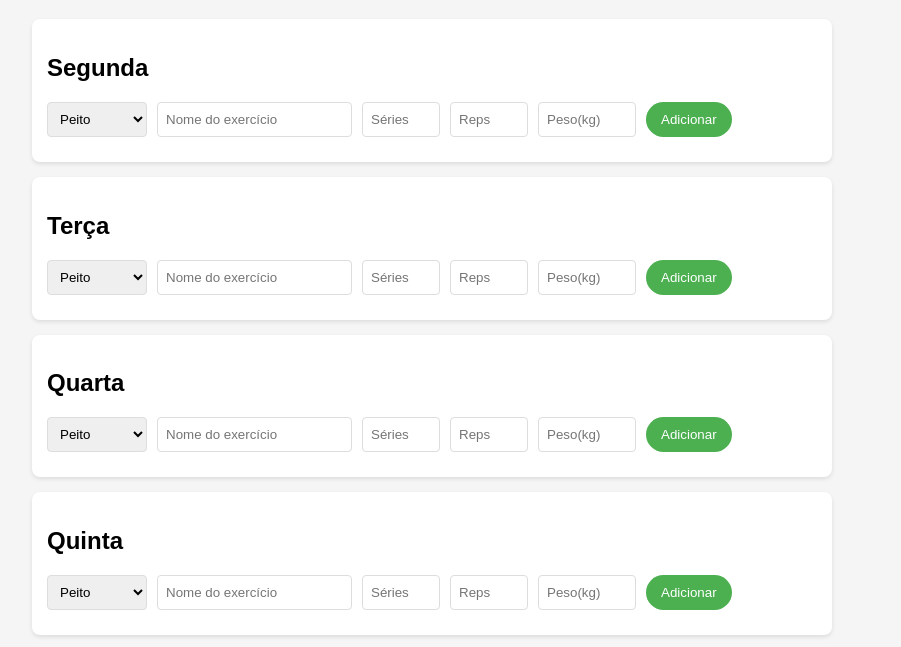
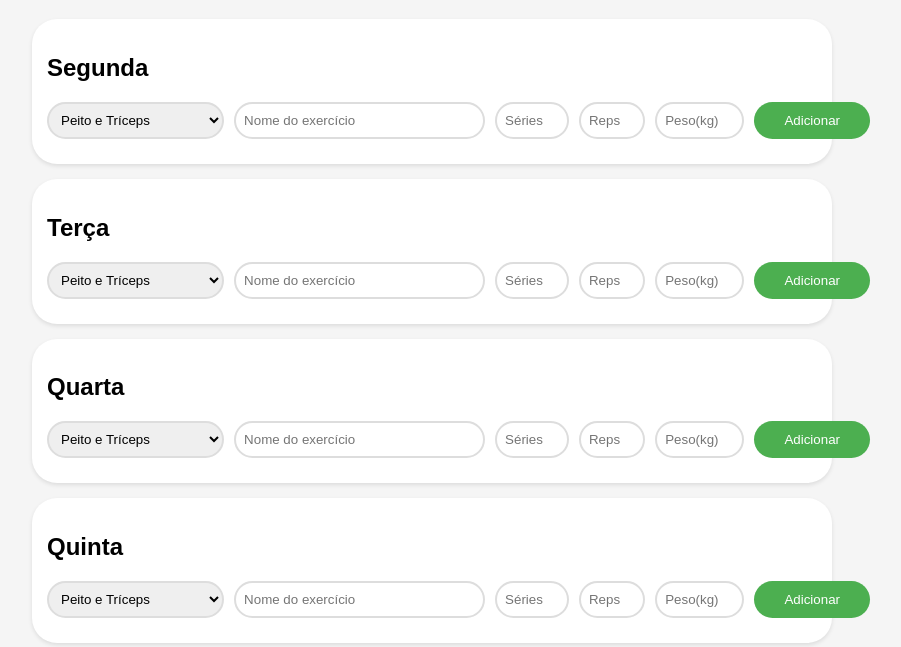
Before and after one commit to 4RL3N/cronograma-de-treinos, a plain HTML site: page index.html in a window 1280 px wide. Shown: the part 132-779 px from the top of the page, without its empty margins (208-1109 px from the left). Drawn offline with Linux system fonts and the light colour scheme.

Commit message:
modificações na interface

```diff
--- a/script.js
+++ b/script.js
@@ -1,13 +1,8 @@
 const dias = ['Segunda', 'Terça', 'Quarta', 'Quinta', 'Sexta', 'Sábado'];
         const tiposTreino = {
-            'peito': 'Peito',
-            'costas': 'Costas',
-            'perna': 'Perna',
-            'ombro': 'Ombro',
-            'triceps': 'Tríceps',
-            'biceps': 'Bíceps',
-            'abdomen': 'Abdômen',
-            'cardio': 'Cardio',
+            'peito e triceps': 'Peito e Tríceps',
+            'pernas': 'Pernas',
+            'biceps e costas': 'Bíceps e Costas',
             'outro': 'Outro'
         };
         let cronograma = {};
@@ -50,14 +45,14 @@ const dias = ['Segunda', 'Terça', 'Quarta', 'Quinta', 'Sexta', 'Sábado'];
                 dayCard.innerHTML = `
                     <h2>${dia}</h2>
                     <div class="exercise-input">
-                        <select id="tipo-${dia}" style="min-width: 100px;">
+                        <select id="tipo-${dia}" style="min-width: 23%;">
                             ${tiposOptions}
                         </select>
-                        <input type="text" id="exercise-${dia}" placeholder="Nome do exercício">
-                        <input type="text" id="sets-${dia}" placeholder="Séries" style="width: 60px;">
-                        <input type="text" id="reps-${dia}" placeholder="Reps" style="width: 60px;">
-                        <input type="text" id="peso-${dia}" placeholder="Peso(kg)" class="peso-input">
-                        <button onclick="adicionarExercicio('${dia}')">Adicionar</button>
+                        <input type="text" id="exercise-${dia}" placeholder="Nome do exercício" style="min-width: 30%;">
+                        <input type="text" id="sets-${dia}" placeholder="Séries" style="min-width: 7%;">
+                        <input type="text" id="reps-${dia}" placeholder="Reps" style="min-width: 6%;">
+                        <input type="text" id="peso-${dia}" placeholder="Peso(kg)" class="peso-input" style="min-width: 9%;">
+                        <button onclick="adicionarExercicio('${dia}')" style="min-width: 15%;">Adicionar</button>
                     </div>
                     <div class="exercise-list" id="exercises-${dia}"></div>
                 `;
--- a/style.css
+++ b/style.css
@@ -7,7 +7,7 @@ body {
 }
 .day-card {
     background-color: white;
-    border-radius: 8px;
+    border-radius: 25px;
     padding: 15px;
     margin-bottom: 15px;
     box-shadow: 0 2px 4px rgba(0,0,0,0.1);
@@ -47,8 +47,8 @@ button:hover {
 }
 input, select {
     padding: 8px;
-    border: 1px solid #ddd;
-    border-radius: 4px;
+    border: 2px solid #ddd;
+    border-radius: 25px;
 }
 .alert {
     background-color: #fff3cd;
```
